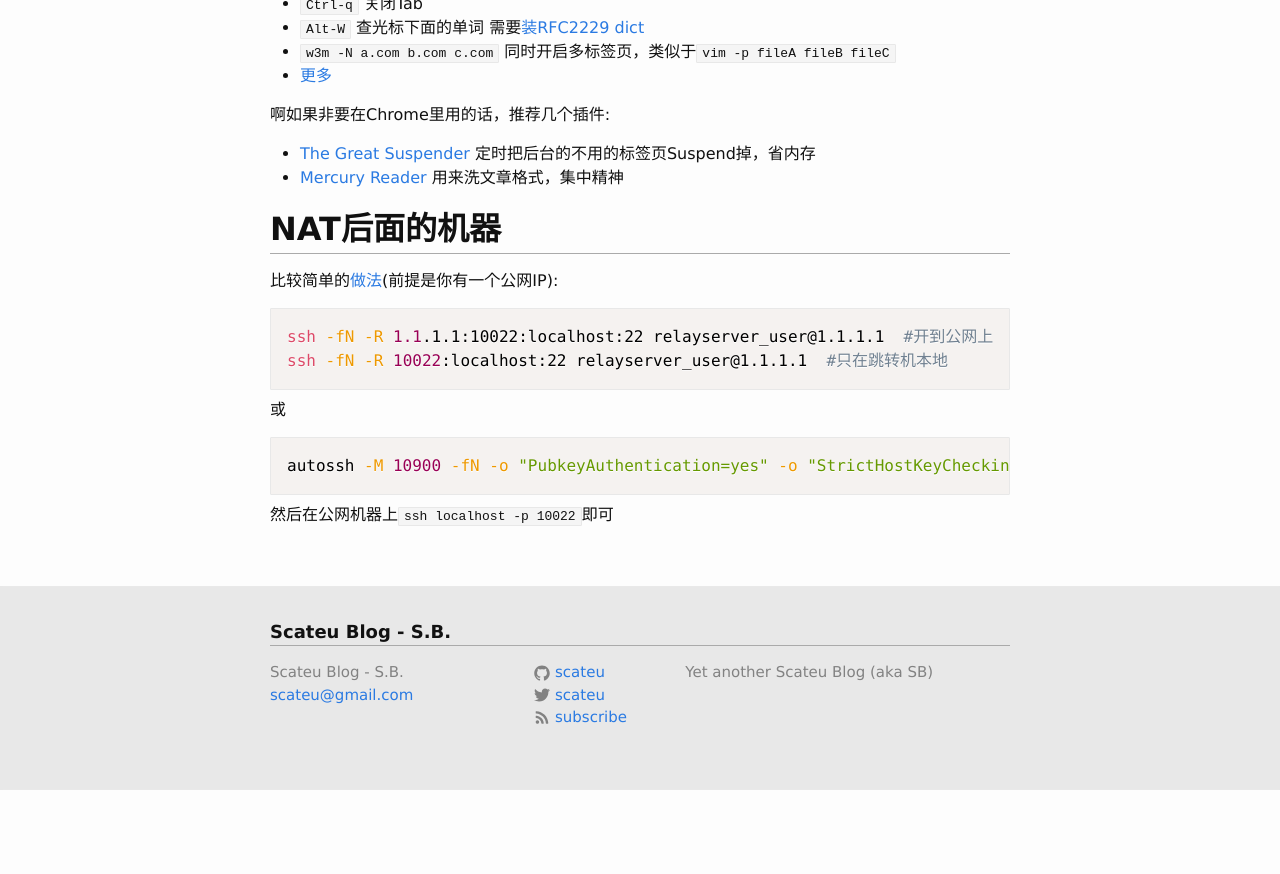
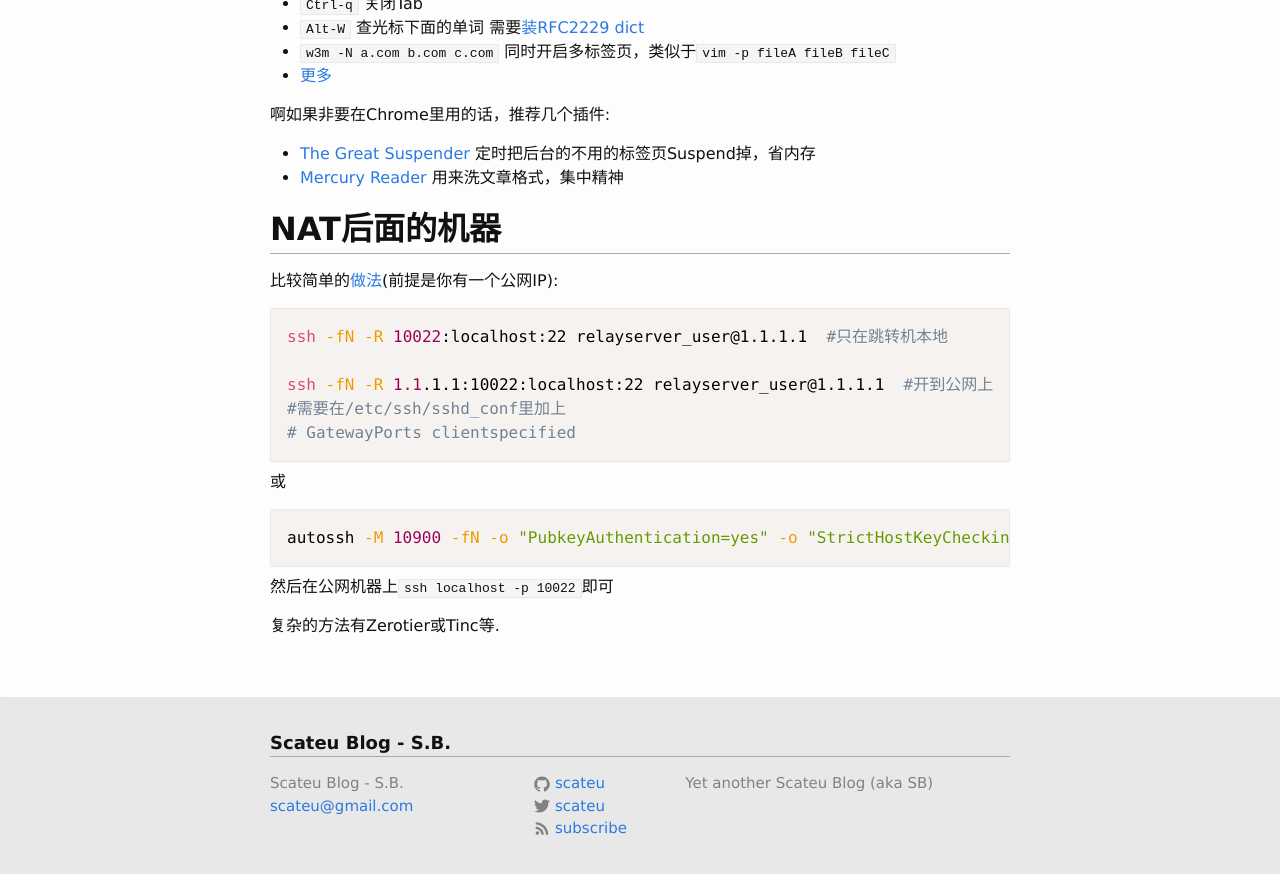
Before and after one commit to scateu/scateu.github.io, a Jekyll site: the page built from _posts/2018-01-28-terminal-in-new-times.md, in a window 1280 px wide and 900 px high, scrolled down 4992 px. Shown: the top 874 px of the window. Built offline with Jekyll 4.4.1, drawn with Linux system fonts in a browser that asks for light colours; nearby versions of some CDN libraries; comment, search, counter and statistics services are not loaded; before the commit the page ends 5781 px from its top, so only the background shows below that.

Commit message:
Wed Jan 31 21:42:20 HKT 2018

````diff
--- a/_posts/2018-01-28-terminal-in-new-times.md
+++ b/_posts/2018-01-28-terminal-in-new-times.md
@@ -296,8 +296,11 @@ Pro tips for w3m:
 比较简单的[做法](http://xmodulo.com/access-linux-server-behind-nat-reverse-ssh-tunnel.html)(前提是你有一个公网IP):
 
 ```bash
+ssh -fN -R 10022:localhost:22 relayserver_user@1.1.1.1  #只在跳转机本地
+
 ssh -fN -R 1.1.1.1:10022:localhost:22 relayserver_user@1.1.1.1  #开到公网上
-ssh -fN -R 10022:localhost:22 relayserver_user@1.1.1.1  #只在跳转机本地
+#需要在/etc/ssh/sshd_conf里加上
+# GatewayPorts clientspecified
 ```
 
 或
@@ -307,3 +310,6 @@ autossh -M 10900 -fN -o "PubkeyAuthentication=yes" -o "StrictHostKeyChecking=fal
 ```
 
 然后在公网机器上`ssh localhost -p 10022`即可
+
+
+复杂的方法有Zerotier或Tinc等.
````
